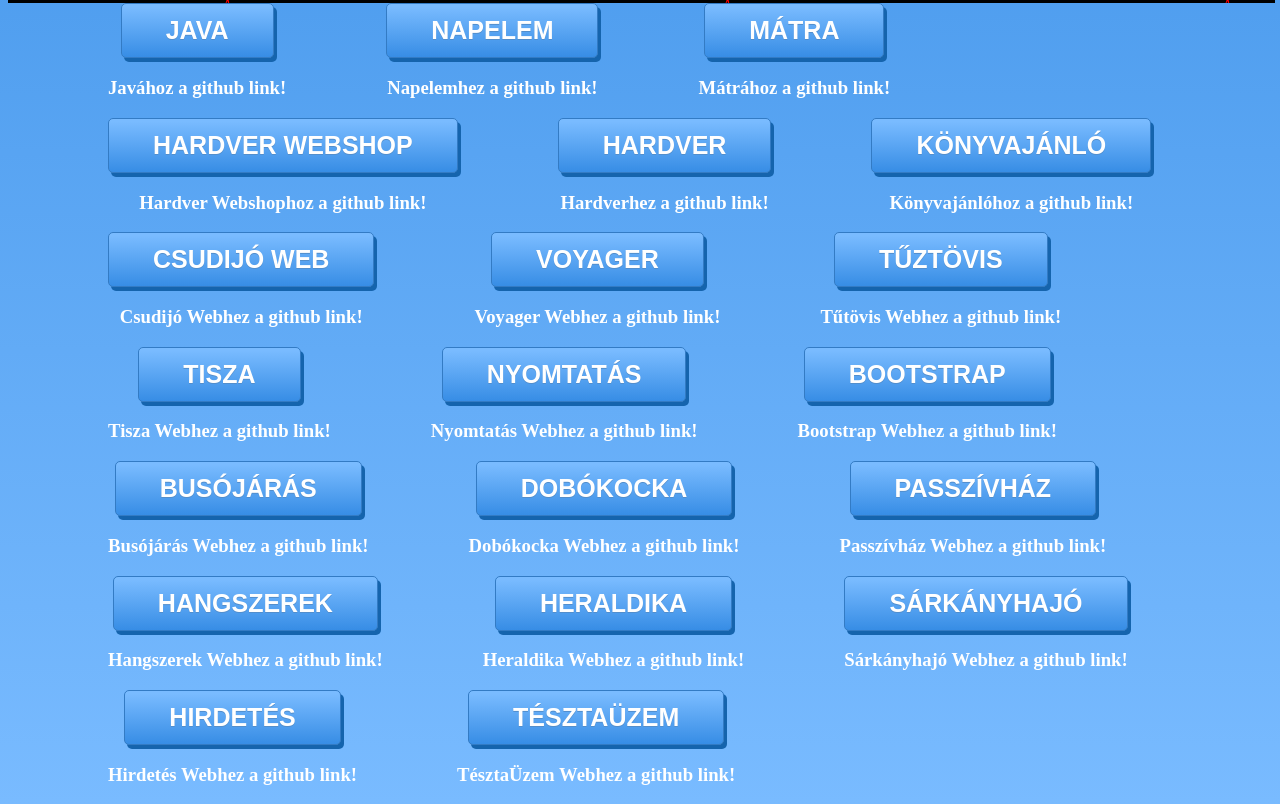
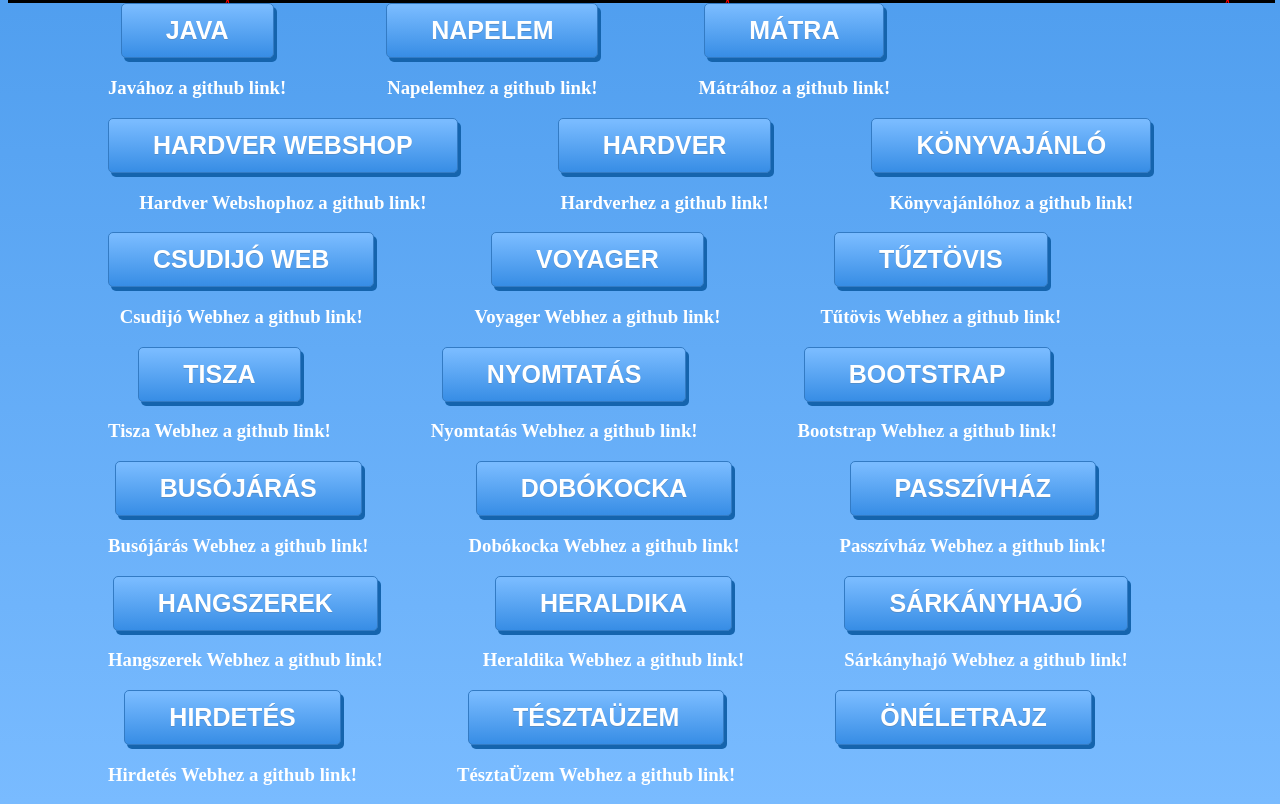
Before and after one commit to vagnerdavid/OSSZES_MUNKA, a plain HTML site: page index.html in a window 1280 px wide. Shown: the part 568-1372 px from the top of the page. Drawn offline with Linux system fonts and the light colour scheme.

Commit message:
Update index.html
f

```diff
--- a/index.html
+++ b/index.html
@@ -116,5 +116,10 @@
     <button class="myButton" onclick="window.open('https://vagnerdavid.github.io/TESZTAUZEM/','_blank')"> TÉSZTAÜZEM</button>
     <h3>TésztaÜzem Webhez a github link!</h3>
 </div>
+
+<div class="container" id="divv">
+    <button class="myButton" onclick="window.open('https://www.canva.com/design/DAEdfgkj1Kc/8vHWEptJTy0KZqyuE_VzRA/view?utm_content=DAEdfgkj1Kc&utm_campaign=designshare&utm_medium=link&utm_source=publishsharelink','_blank')"> ÖNÉLETRAJZ</button>
+    <h3></h3>
+</div>
 </body>
 </html>
```
